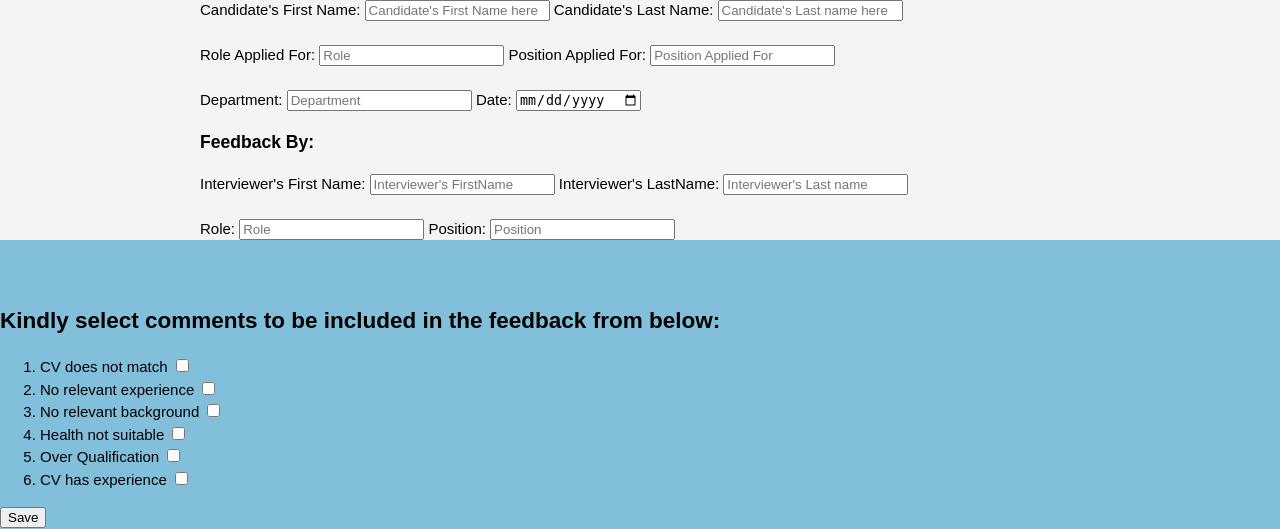
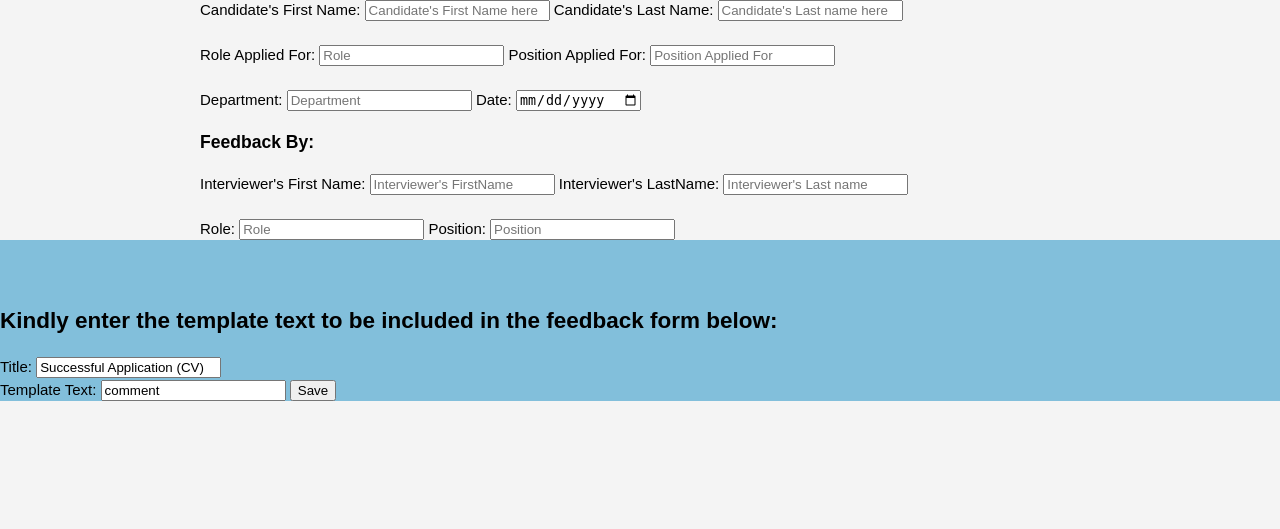
Before and after one commit to MarcellaSplinter/HappyTech-Adenike-Marcella, a PHP site: page /edit-template.php?id=1 in a window 1280 px wide. Shown: the part 478-1007 px from the top of the page. After the commit the page ends 879 px from the top, so only its background shows below. Run offline with PHP 8.4, Linux system fonts and the light colour scheme; a user stored in the database is signed in; data comes from the database, SQL or seed files in the repository; grey boxes are pictures that could not be loaded.

Commit message:
added templates edit/delete/update functions

```diff
--- /dev/null
+++ b/deleteTemplate.php
@@ -0,0 +1,6 @@
+<?php
+require_once 'templates.php';
+$id = $_GET ["id"];
+deleteTemplateById($id);
+header("Location: Template.php");
+?>
--- a/edit-template.php
+++ b/edit-template.php
@@ -24,7 +24,7 @@ $template = getTemplateById ($_GET['id']);
         <h1>HappyTech Technology Company</h1>
         <a class="logout-button" href="logout.php" title="Logout"><img src="img/logout.png"/></a>
 
-        <form method = "POST" action = "edit-template.php?id=<?php echo $_GET ["id"] ?>">
+        <form method="POST" name="candidate" action="edit-template.php?id=<?php echo $_GET ["id"] ?>">
 
         <label for="Candidate Name">Candidate's First Name:</label>
         <input type="text" id="Candidate Name" placeholder="Candidate's First Name here" >
@@ -58,31 +58,17 @@ $template = getTemplateById ($_GET['id']);
 </div>
 
 </header>
-
+</form>
 <br><br>
 
-<h2>Kindly select comments to be included in the feedback from below:</h2>
+<h2>Kindly enter the template text to be included in the feedback form below:</h2>
 
-<ol>
-
-<li><label for="CV1">CV does not match</label>
-    <input name = "options[]" value="1" type="checkbox" id="CV1"></li>
-<li><label for="CV2">No relevant experience</label>
-    <input name = "options[]" value="2" type="checkbox" id="CV2"> </li>
-<li><label for="CV3">No relevant background</label>
-    <input name = "options[]" value="3" type="checkbox" id="CV3"></li>
-<li><label for="CV4">Health not suitable</label>
-    <input name = "options[]" value="4" type="checkbox" id="CV4"></li>
-<li><label for="CV5">Over Qualification</label>
-    <input name = "options[]" value="5" type="checkbox" id="CV5"></li>
-<li><label for="CV6">CV has  experience</label>
-    <input name = "options[]" value="6" type="checkbox" id="CV6"></li>
-
-</ol>
-
-
-
+<form action="updateTemplate.php?id=<?php echo $_GET ["id"] ?>" name="updateForm" method="POST" >
+    <label>Title: </label><input type="textbox" name="title" value="<?php echo $template['title'] ?? '' ?>" >
+    <br>
+    <Label>Template Text: </Labe><input type="textbox" name="text" value="<?php echo $template['contents'] ?>">
     <input type="submit" value="Save">
 </form>
+
 </body>
 </html>
--- a/templates.php
+++ b/templates.php
@@ -16,5 +16,26 @@ function getTemplateById ($id)
 	$result = $connection ->query ($query)->fetch_all(MYSQLI_ASSOC);
     return count($result) > 0 ? $result[0] : null;
 
+}
+
+function updateTemplateById ($id, $text, $title)
+{
+    global $connection;
+    $query = "update templates set title='" . $title . "', contents = '" . $text . "' where id = ".$id;
+	$result = $connection ->query ($query);
 
 }
+
+function deleteTemplateById ($id)
+{
+    global $connection;
+    $query = "delete from templates where id = ".$id;
+	$result = $connection ->query ($query);
+
+}
+function addNewTemplate($text, $title)
+{
+    global $connection;
+    $query = "insert into templates (title, contents) select '" . $title . "', '" . $text . "';";
+	$result = $connection ->query ($query);
+}
```
Also changed, not shown: Template.php (+13 -12 lines), createTemplate.php (added, +8 -0 lines), updateTemplate.php (added, +9 -0 lines).
